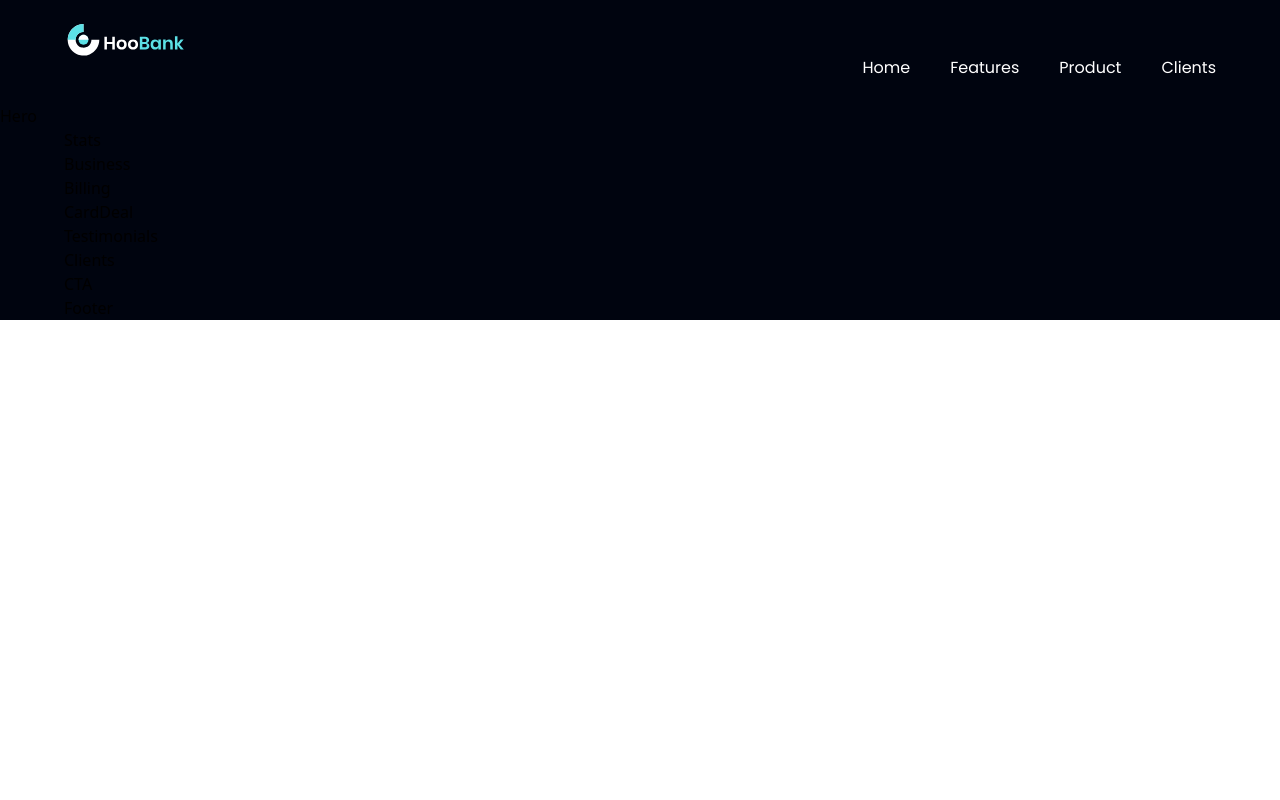
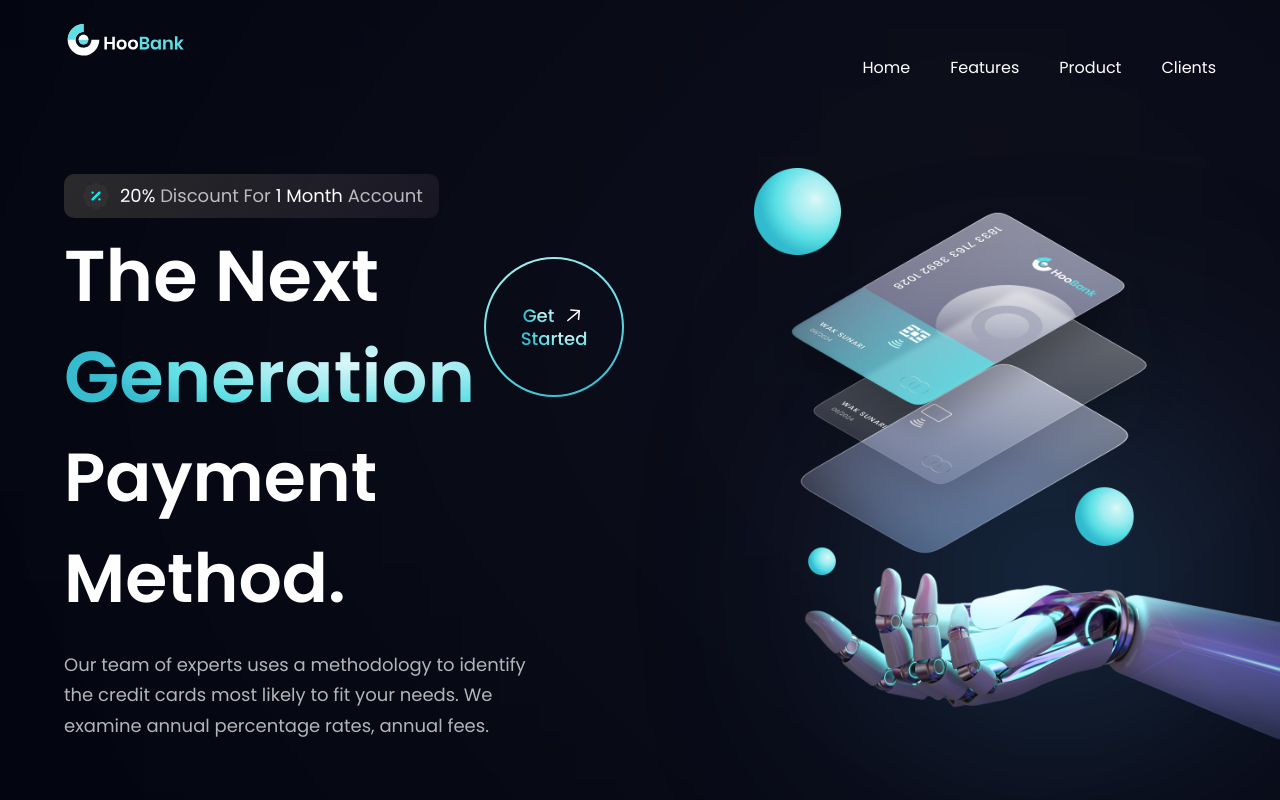
Before and after one commit to Sondos-Hijab/HooBank, a React (Vite) app: page / in a window 1280 px wide. Shown: the top 800 px of the page. Built offline with nearby package versions, Linux system fonts and the light colour scheme.

Commit message:
working on Hero section

```diff
--- a/src/components/Hero.jsx
+++ b/src/components/Hero.jsx
@@ -1,7 +1,65 @@
-import React from "react";
+import styles from "../style";
+import { discount, robot } from "../assets";
+import GetStarted from "./GetStarted";
 
 const Hero = () => {
-  return <div>Hero</div>;
+  return (
+    <section
+      id="home"
+      className={`flex md:flex-row flex-col ${styles.paddingY}`}
+    >
+      <div
+        className={`flex-1 ${styles.flexStart} flex-col xl:px-0 sm:px-16 px-6`}
+      >
+        <div className="flex flex-row items-center py-[6px] px-4 bg-discount-gradient rounded-[10px] mb-2">
+          <img src={discount} alt="discount" className="w-[32px] h-[32px]" />
+          <p className={`${styles.paragraph} ml-2`}>
+            <span className="text-white">20%</span> Discount For{" "}
+            <span className="text-white">1 Month</span> Account
+          </p>
+        </div>
+
+        <div className="flex flex-row justify-between items-center w-full">
+          <h1 className="flex-1 font-poppins font-semibold ss:text-[72px] text-[52px] text-white ss:leading-[100.8px] leading-[75px]">
+            The Next <br className="sm:block hidden" />{" "}
+            <span className="text-gradient">Generation</span>{" "}
+          </h1>
+          <div className="ss:flex hidden md:mr-4 mr-0">
+            <GetStarted />
+          </div>
+        </div>
+
+        <h1 className="font-poppins font-semibold ss:text-[68px] text-[52px] text-white ss:leading-[100.8px] leading-[75px] w-full">
+          Payment Method.
+        </h1>
+        <p className={`${styles.paragraph} max-w-[470px] mt-5`}>
+          Our team of experts uses a methodology to identify the credit cards
+          most likely to fit your needs. We examine annual percentage rates,
+          annual fees.
+        </p>
+      </div>
+
+      <div
+        className={`flex-1 flex ${styles.flexCenter} md:my-0 my-10 relative`}
+      >
+        <img
+          src={robot}
+          alt="billing"
+          className="w-[100%] h-[100%] relative z-[5]"
+        />
+
+        {/* gradient start */}
+        <div className="absolute z-[0] w-[40%] h-[35%] top-0 pink__gradient" />
+        <div className="absolute z-[1] w-[80%] h-[80%] rounded-full white__gradient bottom-40" />
+        <div className="absolute z-[0] w-[50%] h-[50%] right-20 bottom-20 blue__gradient" />
+        {/* gradient end */}
+      </div>
+
+      <div className={`ss:hidden ${styles.flexCenter}`}>
+        <GetStarted />
+      </div>
+    </section>
+  );
 };
 
 export default Hero;
```
